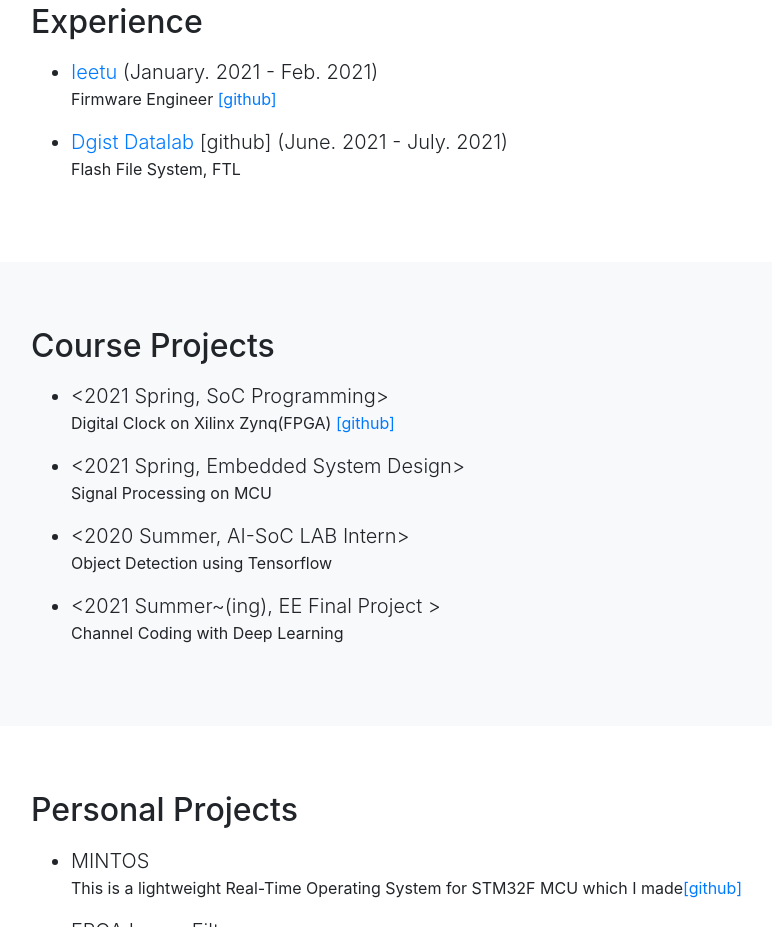
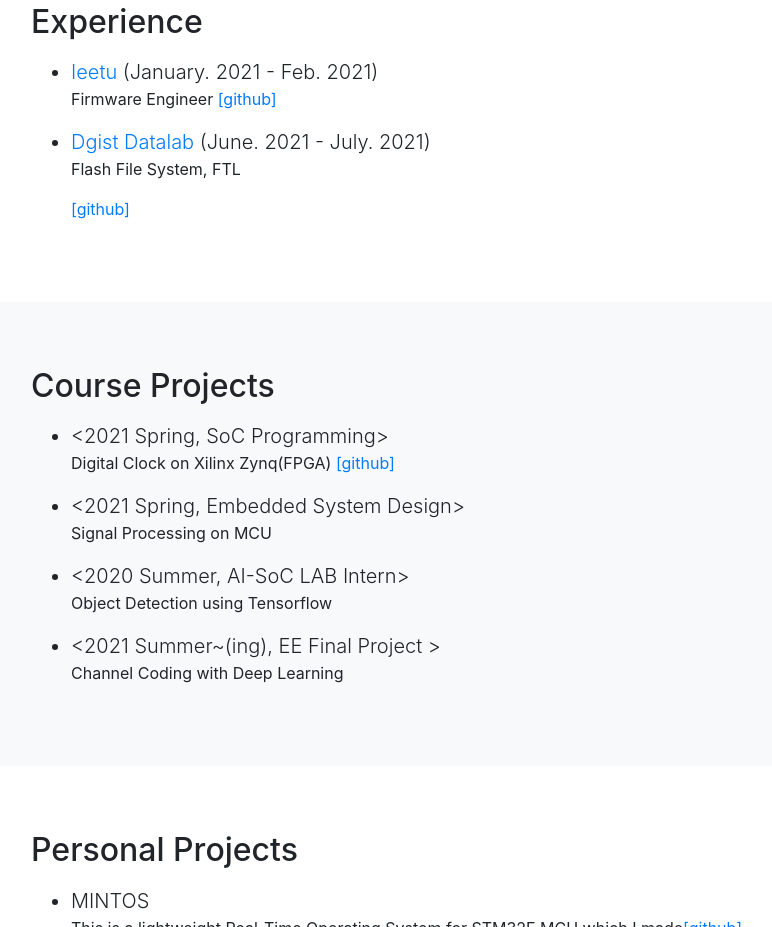
Before and after one commit to MinkiJo/MinkiJo.github.io, a website with bundled scripts: page index.html in a window 1280 px wide. Shown: the part 1619-2546 px from the top of the page, without its empty margins (54-826 px from the left). Built offline with nearby package versions, Linux system fonts and the light colour scheme.

Commit message:
Update index.html

```diff
--- a/index.html
+++ b/index.html
@@ -186,8 +186,8 @@
             <ul>
               <li class="lead"><a href="http://ieetu.eplatform.co.kr/" target="_blank"> Ieetu </a> (January. 2021 - Feb. 2021)</li>
               <p> Firmware Engineer  <a href="https://github.com/LeeJin0527/RealtimeBloodPressureMeasurement" target="_blank">[github]</a>
-              <li class="lead"><a href="https://datalab.dgist.ac.kr/" target="_blank"> Dgist Datalab </a>[github] (June. 2021 - July. 2021)</li>
-              <p>Flash File System, FTL<p> <a href="https://github.com/dgist-datalab/FlashFTLDriver" target="_blank"></a>
+              <li class="lead"><a href="https://datalab.dgist.ac.kr/" target="_blank"> Dgist Datalab </a> (June. 2021 - July. 2021)</li>
+              <p>Flash File System, FTL<p> <a href="https://github.com/dgist-datalab/FlashFTLDriver" target="_blank"> [github] </a>
             </ul>
           </p>
         </div>
```
